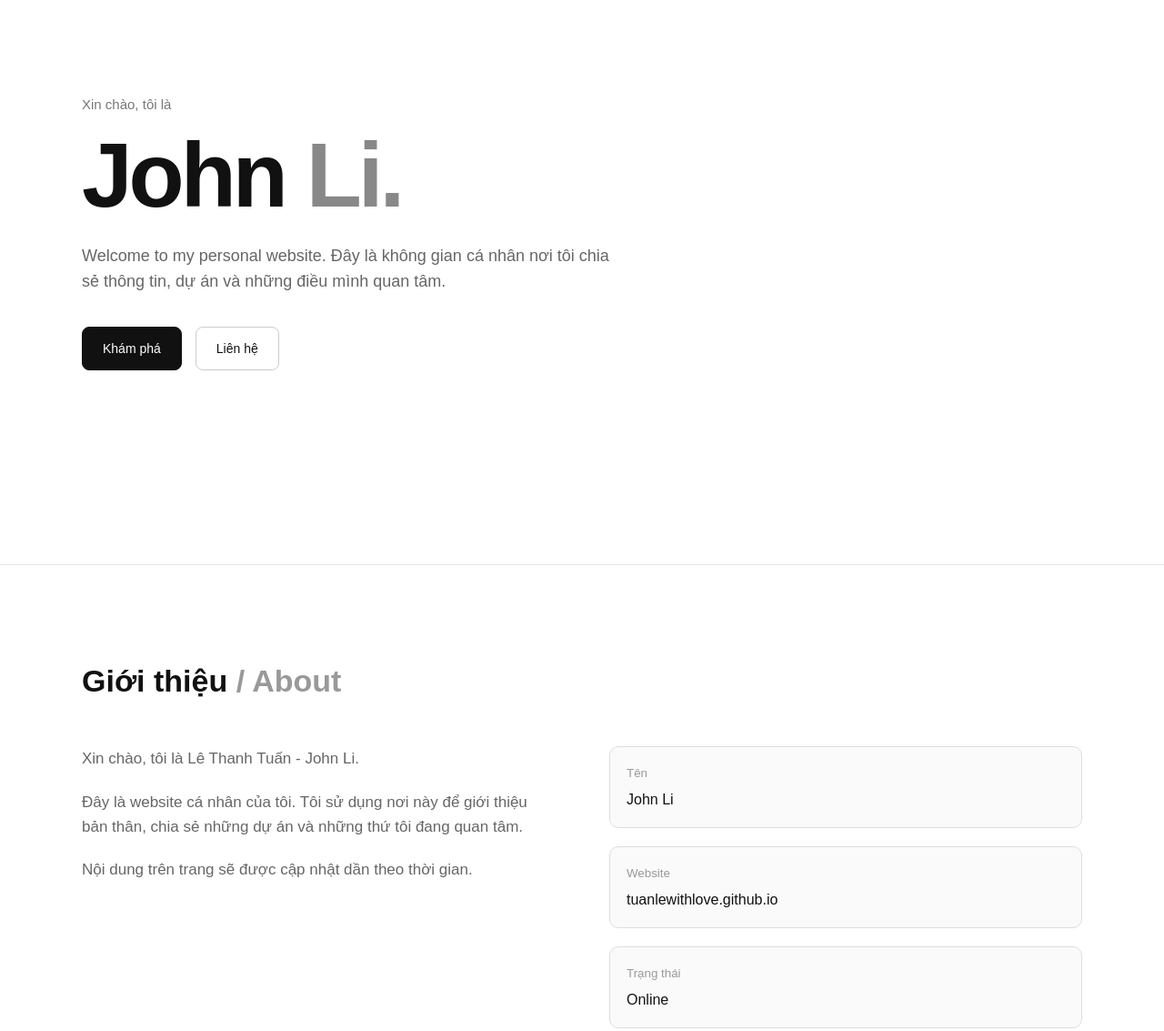
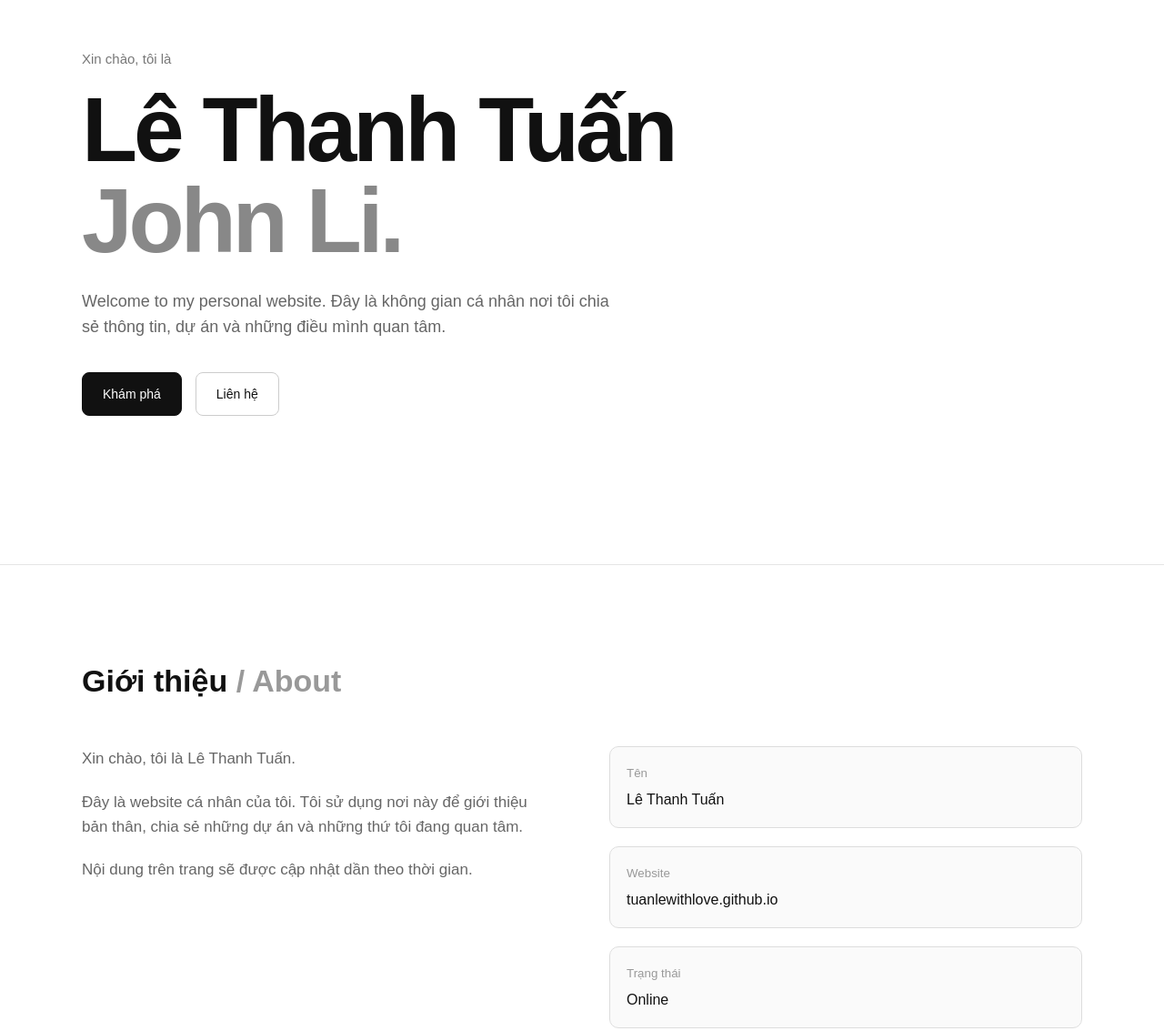
Before and after one commit to tuanlewithlove/tuanlewithlove.github.io, a plain HTML site: page index.html in a window 1280 px wide. Shown: the part 180-1313 px from the top of the page at 91% size. Drawn offline with Linux system fonts and the light colour scheme.

Commit message:
Update index.html

```diff
--- a/index.html
+++ b/index.html
@@ -674,7 +674,7 @@
                 </div>
 
                 <h1>
-                    John <span>Li.</span>
+                    Lê Thanh Tuấn <span>John Li.</span>
                 </h1>
 
                 <p class="hero-description">
@@ -719,7 +719,7 @@
                 <div class="about-text reveal">
 
                     <p>
-                        Xin chào, tôi là Lê Thanh Tuấn - John Li.
+                        Xin chào, tôi là Lê Thanh Tuấn.
                     </p>
 
                     <p>
@@ -741,7 +741,7 @@
 
                         <small>Tên</small>
 
-                        John Li
+                        Lê Thanh Tuấn
 
                     </div>
 
```
